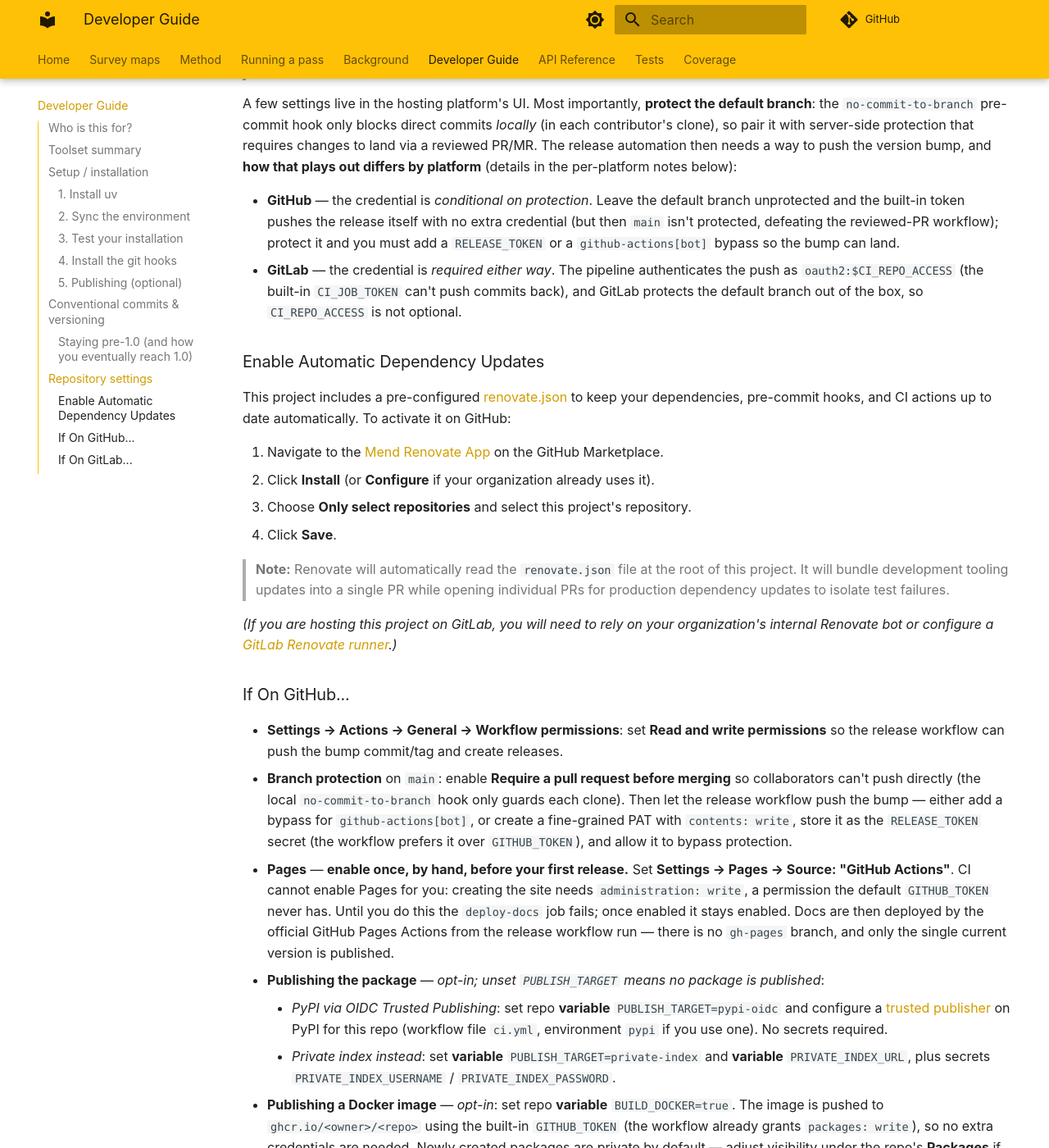
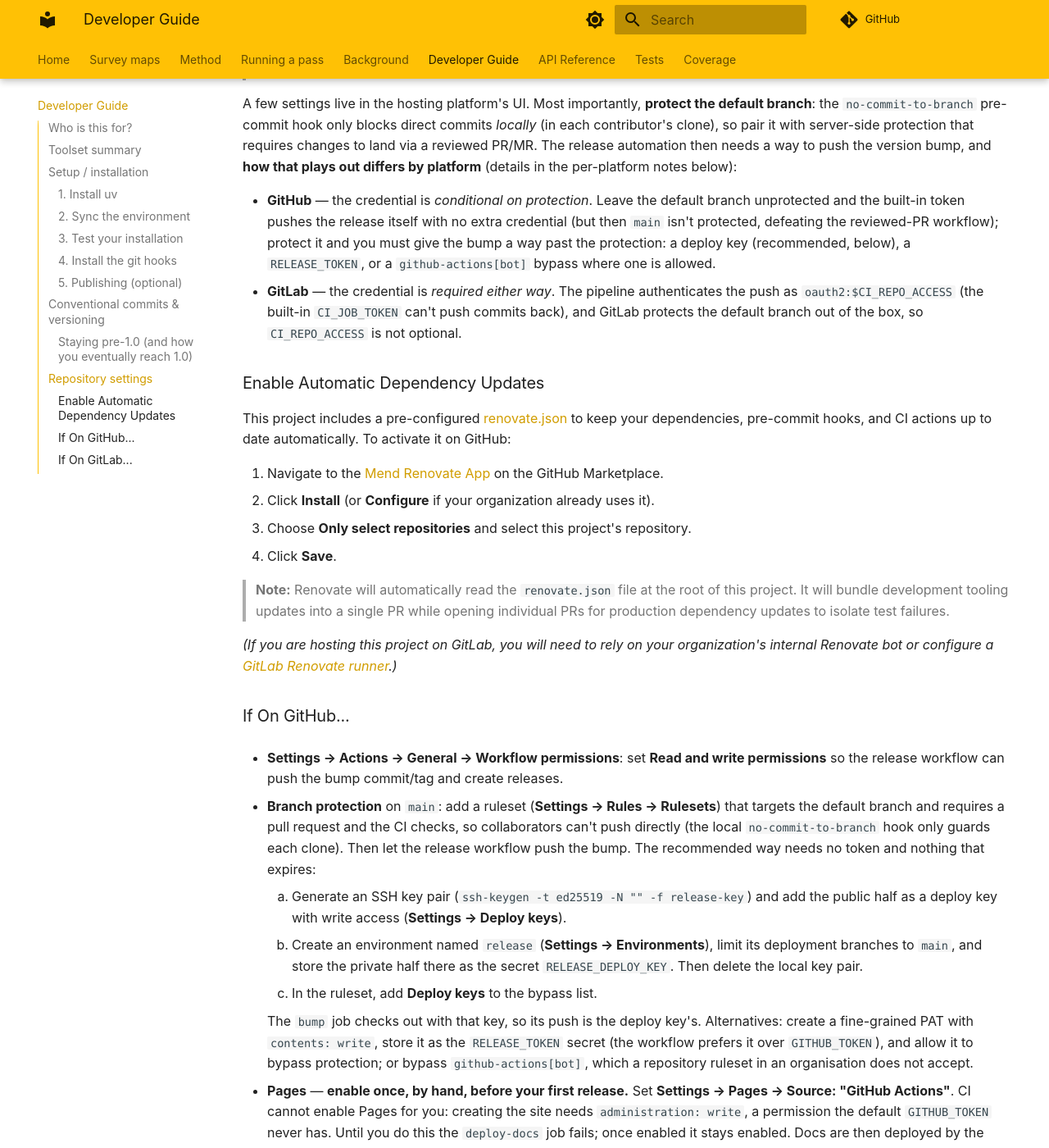
Before and after one commit to aidotse/deeper-research, an MkDocs documentation site: the page built from docs/user-guide.md, in a window 1280 px wide and 1400 px high, scrolled down 3801 px. Shown: the whole window at 82% size. Built offline with MkDocs 1.6.1 and Material for MkDocs 9.7.7, drawn with Linux system fonts in a browser that asks for light colours; comment, search, counter and statistics services are not loaded.

Commit message:
ci(release): push the version bump with a deploy key
A repository ruleset in an organisation cannot list GitHub Actions as a bypass actor, so the `bump` job's push of the
version commit to the protected `main` was rejected. The job now checks out with the deploy key stored as
RELEASE_DEPLOY_KEY in the `release` environment (deployment branches: `main` only), and the `main` ruleset lets deploy
keys bypass it. With the secret unset, checkout falls back to RELEASE_TOKEN or the built-in token, as before.

Repository settings made alongside this commit: the `release` environment, its secret, a write-access deploy key
"release-bot (CI release push)", and a "Deploy keys" bypass on the `main` ruleset (id 26073830).

`copier update` re-copies reusable-pipeline.yml; CLAUDE.md says to keep these two lines. The guide's GitHub settings and
bump.py's push-failure hint describe the deploy-key option.

Co-Authored-By: Claude Opus 5.5 (1M context) <noreply@anthropic.com>

```diff
--- a/docs/user-guide.md
+++ b/docs/user-guide.md
@@ -160,7 +160,8 @@ to push the version bump, and **how that plays out differs by platform** (detail
 
 - **GitHub** — the credential is *conditional on protection*. Leave the default branch unprotected and the built-in
     token pushes the release itself with no extra credential (but then `main` isn't protected, defeating the reviewed-PR
-    workflow); protect it and you must add a `RELEASE_TOKEN` or a `github-actions[bot]` bypass so the bump can land.
+    workflow); protect it and you must give the bump a way past the protection: a deploy key (recommended, below), a
+    `RELEASE_TOKEN`, or a `github-actions[bot]` bypass where one is allowed.
 - **GitLab** — the credential is *required either way*. The pipeline authenticates the push as `oauth2:$CI_REPO_ACCESS`
     (the built-in `CI_JOB_TOKEN` can't push commits back), and GitLab protects the default branch out of the box, so
     `CI_REPO_ACCESS` is not optional.
@@ -186,21 +187,37 @@ configure a [GitLab Renovate runner](https://docs.renovatebot.com/modules/platfo
 
 - **Settings → Actions → General → Workflow permissions**: set **Read and write permissions** so the release workflow
     can push the bump commit/tag and create releases.
-- **Branch protection** on `main`: enable **Require a pull request before merging** so collaborators can't push directly
-    (the local `no-commit-to-branch` hook only guards each clone). Then let the release workflow push the bump — either
-    add a bypass for `github-actions[bot]`, or create a fine-grained PAT with `contents: write`, store it as the
-    `RELEASE_TOKEN` secret (the workflow prefers it over `GITHUB_TOKEN`), and allow it to bypass protection.
+
+- **Branch protection** on `main`: add a ruleset (**Settings → Rules → Rulesets**) that targets the default branch and
+    requires a pull request and the CI checks, so collaborators can't push directly (the local `no-commit-to-branch`
+    hook only guards each clone). Then let the release workflow push the bump. The recommended way needs no token and
+    nothing that expires:
+
+    1. Generate an SSH key pair (`ssh-keygen -t ed25519 -N "" -f release-key`) and add the public half as a deploy key
+        with write access (**Settings → Deploy keys**).
+    2. Create an environment named `release` (**Settings → Environments**), limit its deployment branches to `main`, and
+        store the private half there as the secret `RELEASE_DEPLOY_KEY`. Then delete the local key pair.
+    3. In the ruleset, add **Deploy keys** to the bypass list.
+
+    The `bump` job checks out with that key, so its push is the deploy key's. Alternatives: create a fine-grained PAT with
+    `contents: write`, store it as the `RELEASE_TOKEN` secret (the workflow prefers it over `GITHUB_TOKEN`), and allow
+    it to bypass protection; or bypass `github-actions[bot]`, which a repository ruleset in an organisation does not
+    accept.
+
 - **Pages** — **enable once, by hand, before your first release.** Set **Settings → Pages → Source: "GitHub Actions"**.
     CI cannot enable Pages for you: creating the site needs `administration: write`, a permission the default
     `GITHUB_TOKEN` never has. Until you do this the `deploy-docs` job fails; once enabled it stays enabled. Docs are
     then deployed by the official GitHub Pages Actions from the release workflow run — there is no `gh-pages` branch,
     and only the single current version is published.
+
 - **Publishing the package** — *opt-in; unset `PUBLISH_TARGET` means no package is published*:
+
     - *PyPI via OIDC Trusted Publishing*: set repo **variable** `PUBLISH_TARGET=pypi-oidc` and configure a
         [trusted publisher](https://docs.pypi.org/trusted-publishers/) on PyPI for this repo (workflow file `ci.yml`,
         environment `pypi` if you use one). No secrets required.
     - *Private index instead*: set **variable** `PUBLISH_TARGET=private-index` and **variable** `PRIVATE_INDEX_URL`, plus
         secrets `PRIVATE_INDEX_USERNAME` / `PRIVATE_INDEX_PASSWORD`.
+
 - **Publishing a Docker image** — *opt-in*: set repo **variable** `BUILD_DOCKER=true`. The image is pushed to
     `ghcr.io/<owner>/<repo>` using the built-in `GITHUB_TOKEN` (the workflow already grants `packages: write`), so no
     extra credentials are needed. Newly created packages are private by default — adjust visibility under the repo's
```
Also changed, not shown: CLAUDE.md (+3 -1 lines), 2 other files.
